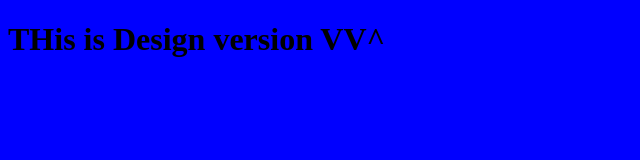
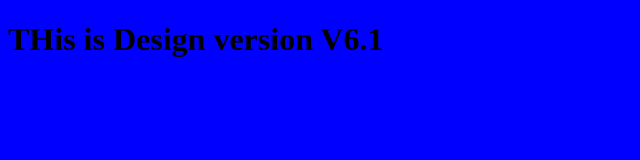
Before and after one commit to VENOMxSAM/myrepo, a plain HTML site: page index.html in a window 1280 px wide. Shown: the full height of the page, 0-640 px from the left. Drawn offline with Linux system fonts and the light colour scheme.

Commit message:
Changed the version to 6.1

```diff
--- a/index.html
+++ b/index.html
@@ -7,6 +7,6 @@
     <title>Document</title>
 </head>
 <body>
-    <h1>THis is Design version VV^</h1>
+    <h1>THis is Design version V6.1</h1>
 </body>
 </html>
```
